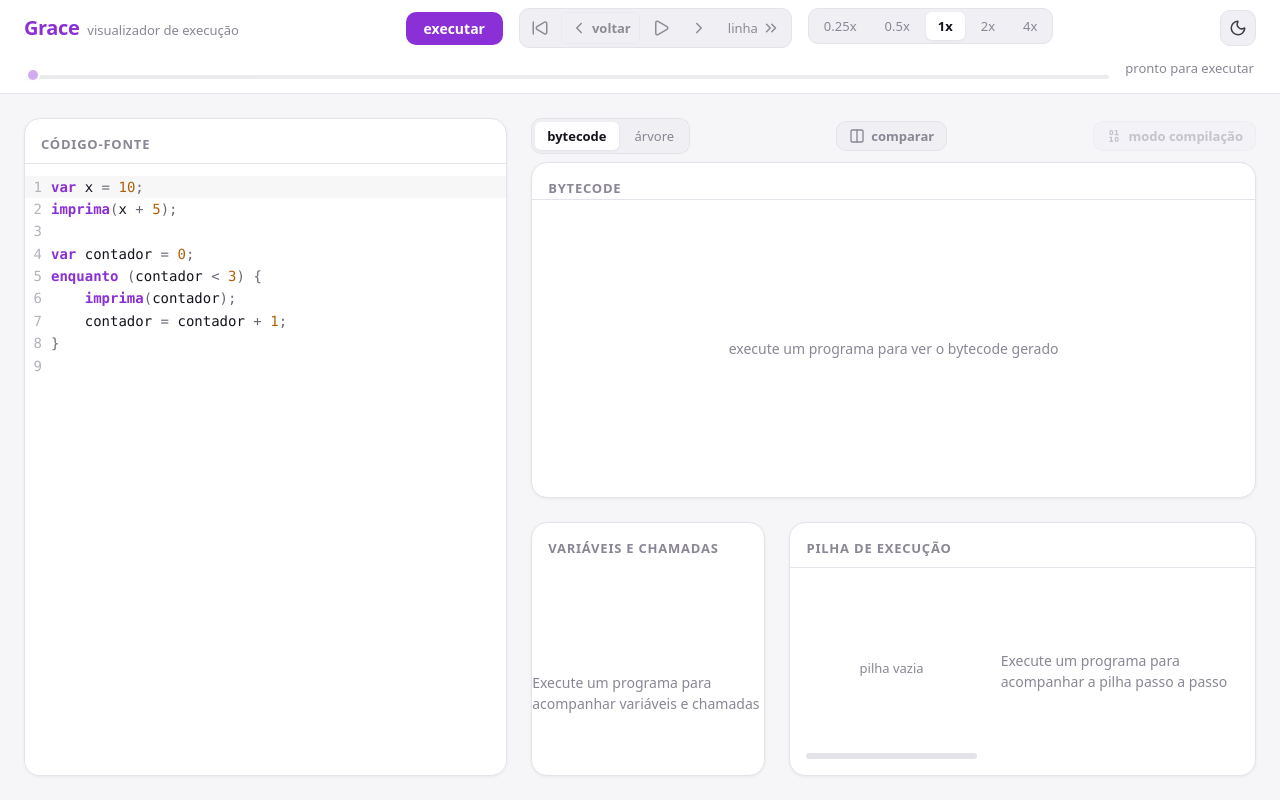
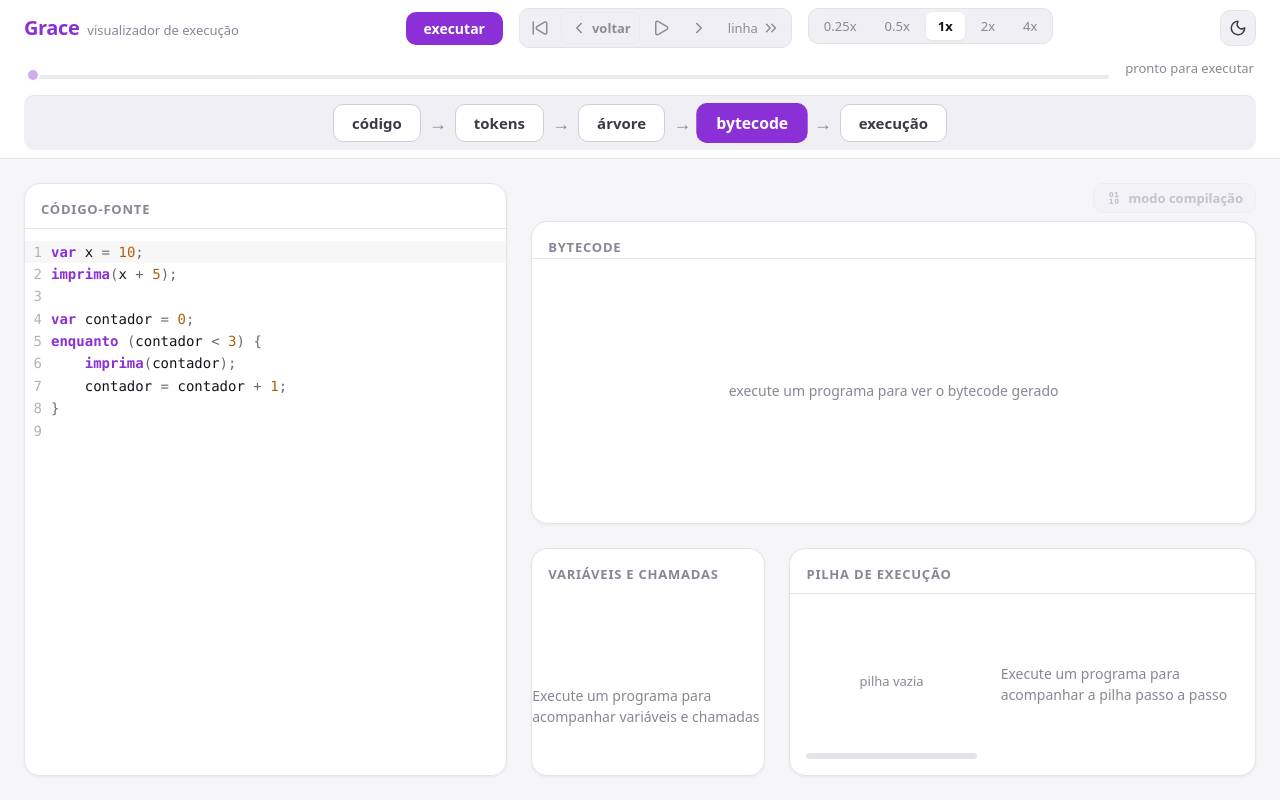
Before and after one commit to rayxves/Grace, a React (Vite) app in the folder web/: page / in a window 1280 px wide. Built offline with nearby package versions, Linux system fonts and the light colour scheme.

Commit message:
feat: add a pipeline strip (código/tokens/árvore/bytecode/execução) to navigate and correlate every compiler phase

```diff
--- a/web/src/App.module.css
+++ b/web/src/App.module.css
@@ -39,8 +39,30 @@
 .structureHeader {
 	display: flex;
 	align-items: center;
-	justify-content: space-between;
+	justify-content: flex-end;
 	gap: var(--space-sm);
+}
+
+.codePhaseNotice {
+	flex: 1;
+	min-height: 0;
+	display: flex;
+	align-items: center;
+	justify-content: center;
+	padding: var(--space-lg);
+	background: var(--color-surface);
+	border: 1px solid var(--color-border);
+	border-radius: var(--radius-lg);
+	box-shadow: var(--shadow-soft);
+	text-align: center;
+}
+
+.codePhaseNotice p {
+	max-width: 28rem;
+	margin: 0;
+	color: var(--color-text-muted);
+	font-size: 0.9375rem;
+	line-height: 1.5;
 }
 
 .compareToggle {
--- a/web/src/App.tsx
+++ b/web/src/App.tsx
@@ -1,12 +1,13 @@
 import { useCallback, useMemo, useState, type ReactNode } from "react";
-import { Binary, Columns2 } from "lucide-react";
+import { Binary } from "lucide-react";
 import { Toolbar } from "./components/Toolbar/Toolbar";
 import { CodeEditor } from "./components/CodeEditor/CodeEditor";
 import { AstView } from "./components/AstView/AstView";
 import { BytecodeView } from "./components/BytecodeView/BytecodeView";
+import { TokensView } from "./components/TokensView/TokensView";
+import type { Phase } from "./components/PipelineStrip/PipelineStrip";
 import { StackView } from "./components/StackView/StackView";
 import { VariablesView } from "./components/VariablesView/VariablesView";
-import { ViewTabs } from "./components/ViewTabs/ViewTabs";
 import type { ScrubberMarker } from "./components/Scrubber/Scrubber";
 import { CompileChipLayer } from "./components/CompileChipLayer/CompileChipLayer";
 import { CompileNarration } from "./components/CompileNarration/CompileNarration";
@@ -23,13 +24,6 @@ import { buildAstNodeIndex } from "./lib/astIndex";
 import { countEmitsByNode } from "./lib/compileNarration";
 import type { Trace } from "./types";
 import styles from "./App.module.css";
-
-type StructureView = "bytecode" | "tree";
-
-const STRUCTURE_VIEW_TABS: { id: StructureView; label: string }[] = [
-	{ id: "bytecode", label: "bytecode" },
-	{ id: "tree", label: "árvore" },
-];
 
 const DEFAULT_SOURCE = `var x = 10;
 imprima(x + 5);
@@ -51,10 +45,10 @@ function App() {
 	const [trace, setTrace] = useState<Trace | null>(null);
 	const [running, setRunning] = useState(false);
 	const [runtimeError, setRuntimeError] = useState<string | null>(null);
-	const [structureView, setStructureView] = useState<StructureView>("bytecode");
-	const [compareMode, setCompareMode] = useState(false);
+	const [phase, setPhase] = useState<Phase>("bytecode");
 	const [compileMode, setCompileMode] = useState(false);
 	const [hoveredNodeId, setHoveredNodeId] = useState<number | null>(null);
+	const [hoveredTokenLine, setHoveredTokenLine] = useState<number | null>(null);
 
 	const steps = trace?.steps ?? EMPTY_STEPS;
 	const bytecode = trace?.bytecode ?? EMPTY_BYTECODE;
@@ -139,21 +133,24 @@ function App() {
 			? compileCurrentStep.line
 			: null;
 
-	const selectStructureView = useCallback((view: StructureView) => {
-		setStructureView(view);
-		setCompareMode(false);
-	}, []);
-
-	const toggleCompareMode = useCallback(() => {
-		setCompareMode((value) => !value);
+	const selectPhase = useCallback((next: Phase) => {
+		if (next === "codigo" || next === "tokens") {
+			setCompileMode(false);
+		}
+		setPhase(next);
 	}, []);
 
 	const toggleCompileMode = useCallback(() => {
-		setCompileMode((value) => !value);
-	}, []);
+		const next = !compileMode;
+		setCompileMode(next);
+		if (next && (phase === "codigo" || phase === "tokens")) {
+			setPhase("execucao");
+		}
+	}, [compileMode, phase]);
 
 	const activeHasTrace = compileMode ? hasCompileTrace : hasTrace;
 	const activeCurrentLine = compileMode ? compileCurrentLine : gatedCurrentLine;
+	const effectiveHoverLine = hoveredTokenLine ?? hoverLine;
 
 	useKeyboardShortcuts({
 		enabled: activeHasTrace,
@@ -195,18 +192,34 @@ function App() {
 		onHoverNode: setHoveredNodeId,
 	};
 
-	const compareToggleClassName = compareMode
-		? `${styles.compareToggle} ${styles.compareToggleActive}`
-		: styles.compareToggle;
-
 	const compileToggleClassName = compileMode
 		? `${styles.compareToggle} ${styles.compareToggleActive}`
 		: styles.compareToggle;
 
 	let structureContent: ReactNode;
-	if (compileMode) {
+	if (phase === "codigo") {
 		structureContent = (
-			<div className={styles.compareRow}>
+			<div className={styles.codePhaseNotice}>
+				<p>
+					O código-fonte é o ponto de partida de todo o resto. Passe o mouse
+					pelas outras fases para ver a correspondência com cada linha aqui.
+				</p>
+			</div>
+		);
+	} else if (phase === "tokens") {
+		structureContent = (
+			<TokensView
+				tokens={trace?.tokens ?? []}
+				hoveredLine={effectiveHoverLine}
+				onHoverLine={setHoveredTokenLine}
+			/>
+		);
+	} else {
+		const showTree = phase === "arvore" || phase === "execucao";
+		const showBytecode = phase === "bytecode" || phase === "execucao";
+		const showBoth = showTree && showBytecode;
+
+		const tree = compileMode ? (
 			<AstView
 				ast={trace?.ast ?? null}
 				steps={steps}
@@ -219,6 +232,11 @@ function App() {
 				trailNodeIds={compileProgress.trailNodeIds}
 				revealedNodeIds={compileProgress.revealedNodeIds}
 			/>
+		) : (
+			<AstView {...astViewProps} />
+		);
+
+		const bytecodePanel = compileMode ? (
 			<BytecodeView
 				bytecode={grownBytecode}
 				steps={steps}
@@ -229,20 +247,23 @@ function App() {
 				currentOffset={compileCurrentOffset}
 				pendingOffsets={pendingOffsets}
 			/>
-				<CompileChipLayer flight={compileFlight} />
-			</div>
+		) : (
+			<BytecodeView {...bytecodeViewProps} />
 		);
-	} else if (compareMode) {
-		structureContent = (
-			<div className={styles.compareRow}>
-				<AstView {...astViewProps} />
-				<BytecodeView {...bytecodeViewProps} />
-			</div>
+
+		const inner = (
+			<>
+				{showTree && tree}
+				{showBytecode && bytecodePanel}
+				{compileMode && showBoth && <CompileChipLayer flight={compileFlight} />}
+			</>
 		);
-	} else if (structureView === "tree") {
-		structureContent = <AstView {...astViewProps} />;
-	} else {
-		structureContent = <BytecodeView {...bytecodeViewProps} />;
+
+		structureContent = showBoth ? (
+			<div className={styles.compareRow}>{inner}</div>
+		) : (
+			inner
+		);
 	}
 
 	return (
@@ -267,6 +288,9 @@ function App() {
 				onSpeedChange={compileMode ? compilePlayer.setSpeed : player.setSpeed}
 				theme={theme}
 				onToggleTheme={toggleTheme}
+				phase={phase}
+				compiling={compileMode}
+				onSelectPhase={selectPhase}
 			/>
 
 			<main className={styles.workspace}>
@@ -276,32 +300,16 @@ function App() {
 						onChange={setSource}
 						currentLine={activeCurrentLine}
 						errorLine={compileMode ? null : gatedErrorLine}
-						hoverLine={hoverLine}
+						hoverLine={effectiveHoverLine}
 					/>
 				</div>
 				<div className={styles.visualColumn}>
 					<div className={styles.structurePanel}>
 						<div className={styles.structureHeader}>
-							{compileMode ? (
+							{compileMode && (
 								<span className={styles.depthIndicator}>
 									profundidade da travessia: {compileProgress.depth}
 								</span>
-							) : (
-								<>
-									<ViewTabs<StructureView>
-										tabs={STRUCTURE_VIEW_TABS}
-										activeId={structureView}
-										onSelect={selectStructureView}
-									/>
-									<button
-										className={compareToggleClassName}
-										onClick={toggleCompareMode}
-										title="ver árvore e bytecode lado a lado"
-									>
-										<Columns2 size="1rem" />
-										comparar
-									</button>
-								</>
 							)}
 							<button
 								className={compileToggleClassName}
--- /dev/null
+++ b/web/src/components/PipelineStrip/PipelineStrip.module.css
@@ -0,0 +1,75 @@
+.strip {
+	display: flex;
+	align-items: center;
+	justify-content: center;
+	flex-wrap: wrap;
+	gap: 0.5rem;
+	margin-top: 0.375rem;
+	padding: 0.5rem;
+	border-top: 1px solid var(--color-border);
+	background: var(--color-surface-alt);
+	border-radius: var(--radius-md);
+}
+
+.phaseGroup {
+	display: inline-flex;
+	align-items: center;
+	gap: 0.5rem;
+}
+
+.phase {
+	padding: 0.5rem 1.125rem;
+	border-radius: var(--radius-md);
+	border: 1.5px solid var(--color-border-strong);
+	background: var(--color-surface);
+	color: var(--color-text);
+	font-size: 0.9375rem;
+	font-weight: 700;
+	white-space: nowrap;
+	transition:
+		background-color 0.15s ease,
+		border-color 0.15s ease,
+		color 0.15s ease,
+		transform 0.15s ease;
+}
+
+.phase:hover {
+	color: var(--color-heading);
+	border-color: var(--color-accent-border);
+}
+
+.phaseActive {
+	background: var(--color-accent);
+	border-color: var(--color-accent);
+	color: var(--color-on-accent);
+	transform: scale(1.05);
+}
+
+.phaseCompiling {
+	background: var(--color-accent);
+	border-color: var(--color-accent);
+	color: var(--color-on-accent);
+	animation: pulse 1.4s ease-in-out infinite;
+}
+
+.arrow {
+	color: var(--color-text-muted);
+	font-size: 1.125rem;
+	font-weight: 700;
+}
+
+@keyframes pulse {
+	0%,
+	100% {
+		opacity: 1;
+	}
+	50% {
+		opacity: 0.55;
+	}
+}
+
+@media (prefers-reduced-motion: reduce) {
+	.phaseCompiling {
+		animation: none;
+	}
+}
--- /dev/null
+++ b/web/src/components/PipelineStrip/PipelineStrip.tsx
@@ -0,0 +1,56 @@
+import styles from "./PipelineStrip.module.css";
+
+export type Phase = "codigo" | "tokens" | "arvore" | "bytecode" | "execucao";
+
+interface PipelineStripProps {
+	phase: Phase;
+	compiling: boolean;
+	onSelect: (phase: Phase) => void;
+}
+
+const PHASES: { id: Phase; label: string }[] = [
+	{ id: "codigo", label: "código" },
+	{ id: "tokens", label: "tokens" },
+	{ id: "arvore", label: "árvore" },
+	{ id: "bytecode", label: "bytecode" },
+	{ id: "execucao", label: "execução" },
+];
+
+export function PipelineStrip({
+	phase,
+	compiling,
+	onSelect,
+}: Readonly<PipelineStripProps>) {
+	return (
+		<nav className={styles.strip} aria-label="fases do compilador">
+			{PHASES.map((entry, i) => {
+				const isCompilingHighlight =
+					compiling &&
+					(entry.id === "arvore" || entry.id === "bytecode") &&
+					(phase === entry.id || phase === "execucao");
+				const isActive = entry.id === phase;
+				const className = [
+					styles.phase,
+					isActive ? styles.phaseActive : "",
+					isCompilingHighlight ? styles.phaseCompiling : "",
+				].join(" ");
+				return (
+					<span key={entry.id} className={styles.phaseGroup}>
+						<button
+							type="button"
+							className={className}
+							onClick={() => onSelect(entry.id)}
+						>
+							{entry.label}
+						</button>
+						{i < PHASES.length - 1 && (
+							<span className={styles.arrow} aria-hidden="true">
+								→
+							</span>
+						)}
+					</span>
+				);
+			})}
+		</nav>
+	);
+}
--- /dev/null
+++ b/web/src/components/TokensView/TokensView.module.css
@@ -0,0 +1,68 @@
+.panel {
+	display: flex;
+	flex-direction: column;
+	flex: 1;
+	min-height: 0;
+	background: var(--color-surface);
+	border: 1px solid var(--color-border);
+	border-radius: var(--radius-lg);
+	box-shadow: var(--shadow-soft);
+	overflow: hidden;
+}
+
+.title {
+	font-size: 0.8125rem;
+	font-weight: 600;
+	text-transform: uppercase;
+	letter-spacing: 0.06em;
+	color: var(--color-text-muted);
+	padding: var(--space-md) var(--space-md) 0;
+}
+
+.caption {
+	margin: 0;
+	padding: 0.125rem var(--space-md) var(--space-sm);
+	font-size: 0.875rem;
+	font-weight: 500;
+	color: var(--color-text);
+}
+
+.list {
+	flex: 1;
+	min-height: 0;
+	display: flex;
+	flex-wrap: wrap;
+	align-content: flex-start;
+	gap: 0.375rem;
+	padding: var(--space-md);
+	overflow-y: auto;
+	border-top: 1px solid var(--color-border);
+}
+
+.token {
+	display: inline-flex;
+	padding: 0.25rem 0.625rem;
+	border-radius: var(--radius-sm);
+	border: 1px solid var(--color-border-strong);
+	background: var(--color-surface-alt);
+	color: var(--color-text);
+	font-family: var(--font-mono);
+	font-size: 0.8125rem;
+	white-space: pre;
+	cursor: default;
+	transition:
+		background-color 0.15s ease,
+		border-color 0.15s ease;
+}
+
+.tokenHovered {
+	border-color: var(--color-accent-border);
+	background: var(--color-accent-soft);
+	color: var(--color-heading);
+}
+
+.placeholder {
+	margin: auto;
+	color: var(--color-text-muted);
+	font-size: 0.875rem;
+}
--- /dev/null
+++ b/web/src/components/TokensView/TokensView.tsx
@@ -0,0 +1,50 @@
+import type { TokenInfo } from "../../types";
+import styles from "./TokensView.module.css";
+
+interface TokensViewProps {
+	tokens: TokenInfo[];
+	hoveredLine: number | null;
+	onHoverLine: (line: number | null) => void;
+}
+
+export function TokensView({
+	tokens,
+	hoveredLine,
+	onHoverLine,
+}: Readonly<TokensViewProps>) {
+	return (
+		<section className={styles.panel} data-role="tokens-panel">
+			<h2 className={styles.title}>tokens</h2>
+			{tokens.length > 0 && (
+				<p className={styles.caption}>
+					o primeiro passo do compilador é picar o texto em pedaços — cada peça é um token
+				</p>
+			)}
+			<div className={styles.list}>
+				{tokens.length > 0 ? (
+					tokens
+						.filter((token) => token.kind !== "EOF")
+						.map((token, i) => (
+							<span
+								key={`${i}-${token.line}-${token.text}`}
+								className={
+									token.line === hoveredLine
+										? `${styles.token} ${styles.tokenHovered}`
+										: styles.token
+								}
+								onMouseEnter={() => onHoverLine(token.line)}
+								onMouseLeave={() => onHoverLine(null)}
+								title={`linha ${token.line} · ${token.kind}`}
+							>
+								{token.text || token.kind}
+							</span>
+						))
+				) : (
+					<p className={styles.placeholder}>
+						execute um programa para ver os tokens gerados
+					</p>
+				)}
+			</div>
+		</section>
+	);
+}
--- a/web/src/components/Toolbar/Toolbar.tsx
+++ b/web/src/components/Toolbar/Toolbar.tsx
@@ -12,6 +12,7 @@ import type { Theme } from "../../hooks/useTheme";
 import { PLAYER_SPEEDS } from "../../hooks/usePlayer";
 import { Scrubber, type ScrubberMarker } from "../Scrubber/Scrubber";
 import { ViewTabs } from "../ViewTabs/ViewTabs";
+import { PipelineStrip, type Phase } from "../PipelineStrip/PipelineStrip";
 import styles from "./Toolbar.module.css";
 
 interface ToolbarProps {
@@ -34,6 +35,9 @@ interface ToolbarProps {
 	onSpeedChange: (speed: number) => void;
 	theme: Theme;
 	onToggleTheme: () => void;
+	phase: Phase;
+	compiling: boolean;
+	onSelectPhase: (phase: Phase) => void;
 }
 
 const ICON_SIZE = "1.125rem";
@@ -63,6 +67,9 @@ export function Toolbar({
 	onSpeedChange,
 	theme,
 	onToggleTheme,
+	phase,
+	compiling,
+	onSelectPhase,
 }: Readonly<ToolbarProps>) {
 	const atStart = stepIndex === 0;
 	const atEnd = totalSteps === 0 || stepIndex >= totalSteps - 1;
@@ -174,6 +181,8 @@ export function Toolbar({
 				/>
 				<span className={styles.position}>{positionText}</span>
 			</div>
+
+			<PipelineStrip phase={phase} compiling={compiling} onSelect={onSelectPhase} />
 		</header>
 	);
 }
```
Lines whose indentation alone changed are shown as unchanged.
